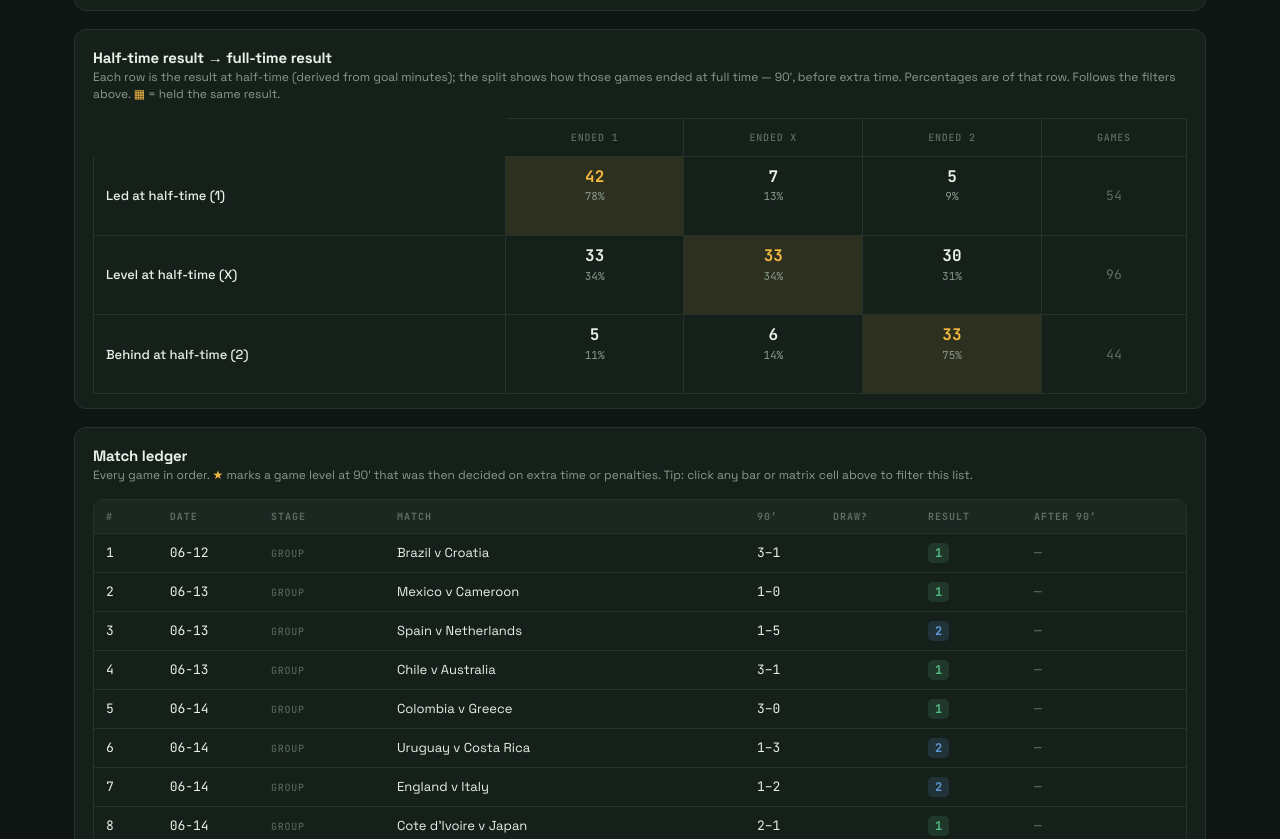
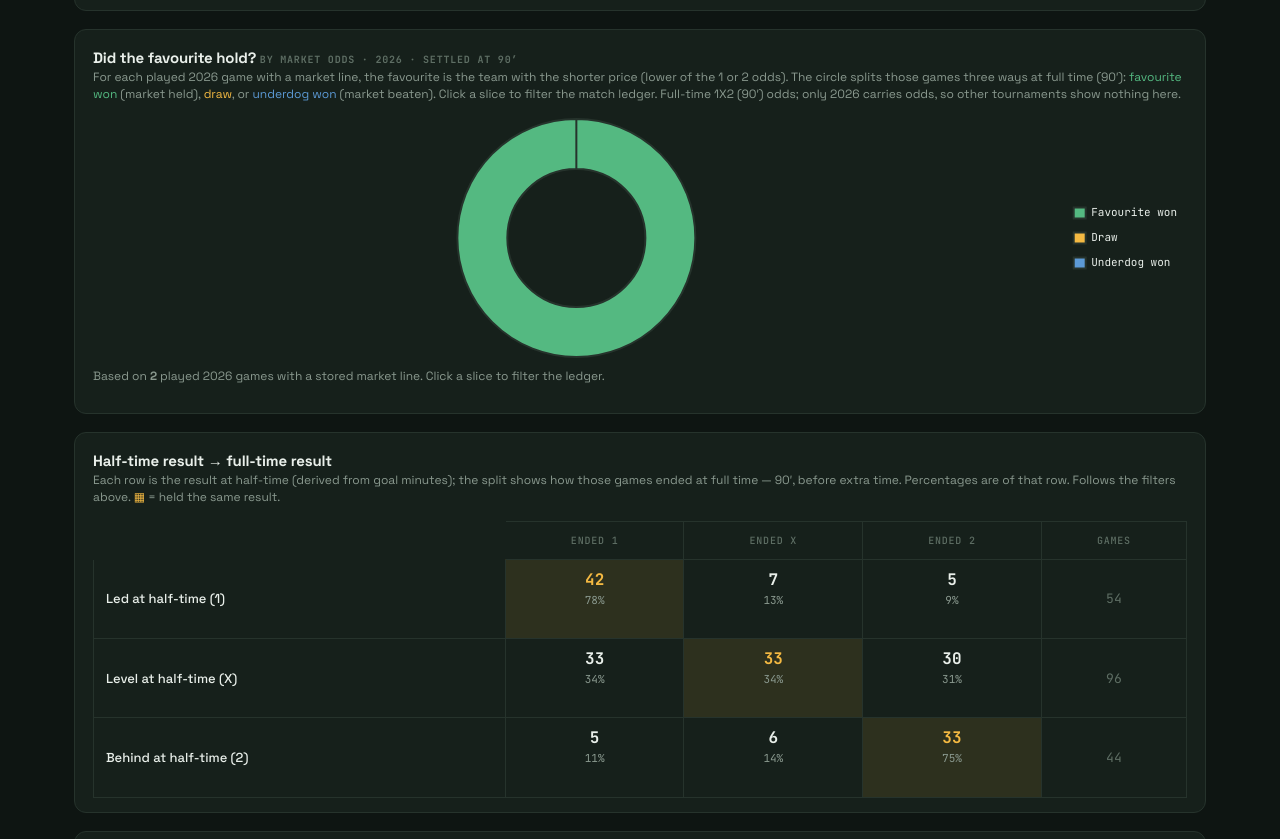
Before and after one commit to Patriks313/WorldCup, a plain HTML site: page index.html in a window 1280 px wide. Shown: the part 4138-4977 px from the top of the page. Drawn offline with nearby package versions, Linux system fonts and the light colour scheme.

Commit message:
Update index.html

```diff
--- a/index.html
+++ b/index.html
@@ -1,5 +1,5 @@
 <!DOCTYPE html>
-<!-- ===================  index.html  ·  PAGE VERSION v9  ·  11 Jun 2026  ·  World Cup Statistics  =================== -->
+<!-- ===================  index.html  ·  PAGE VERSION v10  ·  12 Jun 2026  ·  World Cup Statistics  =================== -->
 <html lang="en">
 <head>
 <meta charset="UTF-8">
@@ -214,6 +214,13 @@
     </div>
 
     <div class="panel col12">
+      <h3>Did the favourite hold? <span class="tag">by market odds · 2026 · settled at 90′</span></h3>
+      <p class="cap">For each played 2026 game with a market line, the favourite is the team with the shorter price (lower of the 1 or 2 odds). The circle splits those games three ways at full time (90′): <span style="color:var(--home)">favourite won</span> (market held), <span style="color:var(--draw)">draw</span>, or <span style="color:var(--away)">underdog won</span> (market beaten). Click a slice to filter the match ledger. Full-time 1X2 (90′) odds; only 2026 carries odds, so other tournaments show nothing here.</p>
+      <div class="chartwrap"><canvas id="oddsCircle"></canvas></div>
+      <p class="cap" id="oddsCircleNote" style="margin-top:10px"></p>
+    </div>
+
+    <div class="panel col12">
       <h3>Half-time result → full-time result</h3>
       <p class="cap">Each row is the result at half-time (derived from goal minutes); the split shows how those games ended at full time — 90′, before extra time. Percentages are of that row. Follows the filters above. <span class="star">▦</span> = held the same result.</p>
       <div id="htftWrap"></div>
@@ -306,6 +313,18 @@ function favOutcome(g){               // fav win / draw / upset at 90′
   if(rh==null||ra==null) return null;
   if(g.draw_after_90) return 'draw';
   return (g.ft[0]>g.ft[1]) === (rh<ra) ? 'fav' : 'upset';   // home-won XNOR home-is-favourite
+}
+
+// ---- market-odds engine (2026): did the shorter-priced favourite hold? settled at 90′ ----
+let ODDS = {};                       // {game_no_in_wc:{o1,oX,o2}} for 2026 games with a stored line — built in boot()
+const MKTNAME = {favwon:'Favourite won', draw:'Draw', dogwon:'Underdog won'};
+function marketOutcome(g){
+  if(g.world_cup!==2026) return null;                    // odds only exist for 2026
+  const o = ODDS[g.game_no_in_wc]; if(!o) return null;   // not played yet / no stored line
+  if(g.draw_after_90) return 'draw';
+  if(o.o1===o.o2) return null;                           // pick'em — no clear favourite
+  const homeFav = o.o1 < o.o2;                           // shorter price = market favourite
+  return (g.ft[0]>g.ft[1])===homeFav ? 'favwon' : 'dogwon';
 }
 
 // ---- drill-down: a click anywhere clickable narrows the ledger to those games ----
@@ -509,11 +528,14 @@ function render(){
   // ---- did the favourite hold? (rank-gap table; follows filters) ----
   buildFavHold();
 
+  // ---- did the favourite hold? (market-odds circle, 2026; follows filters) ----
+  buildOddsCircle();
+
   // ---- ledger table (respects the active drill-down) ----
   applyLedger();
 
   document.getElementById('foot').textContent =
-    `Page v9  ·  Source: openfootball (public domain). ${DB.notes.verification} Data v${DB.data_version} · schema v${DB.schema_version}.`;
+    `Page v10  ·  Source: openfootball (public domain). ${DB.notes.verification} Data v${DB.data_version} · schema v${DB.schema_version}.`;
 }
 
 function applyLedger(){
@@ -628,6 +650,39 @@ function buildFavHold(){
     `<th>Favourite won</th><th>Draw</th><th>Upset</th><th>Games</th>`+
     `</tr></thead><tbody>${rows}</tbody></table>`;
 }
+function buildOddsCircle(){
+  // Follows World Cup + Stage filters (via filtered()). Doughnut slice click -> ledger drill-down.
+  const G = filtered();
+  const c = {favwon:0, draw:0, dogwon:0};
+  G.forEach(g=>{ const o=marketOutcome(g); if(o) c[o]++; });
+  const order = ['favwon','draw','dogwon'];
+  const colors = {favwon:C.home, draw:C.draw, dogwon:C.away};
+  const N = c.favwon + c.draw + c.dogwon;
+  const note = document.getElementById('oddsCircleNote');
+  if(!N){
+    if(charts['oddsCircle']){ charts['oddsCircle'].destroy(); delete charts['oddsCircle']; }
+    const cv=document.getElementById('oddsCircle'), ctx=cv.getContext('2d');
+    ctx.clearRect(0,0,cv.width,cv.height);
+    note.textContent = 'No played 2026 games with a market line in view yet — this fills in as 2026 games are played.';
+    return;
+  }
+  note.innerHTML = `Based on <b>${N}</b> played 2026 game${N===1?'':'s'} with a stored market line. Click a slice to filter the ledger.`;
+  draw('oddsCircle', {
+    type:'doughnut',
+    data:{ labels: order.map(o=>MKTNAME[o]),
+           datasets:[{ data: order.map(o=>c[o]),
+                       backgroundColor: order.map(o=>colors[o]),
+                       borderColor:C.line, borderWidth:2 }] },
+    options:{ maintainAspectRatio:false, cutout:'58%',
+      plugins:{ legend:{position:'right', labels:{boxWidth:12, padding:14, color:'#E9EFEA'}},
+        tooltip:{callbacks:{label:ctx=>{ const v=ctx.parsed, p=(100*v/N).toFixed(0);
+                 return ` ${ctx.label}: ${v} (${p}%)`; }}} },
+      onClick:(evt,els)=>{ if(!els.length) return;
+        const oc = order[els[0].index];
+        setDrill(`Market · ${MKTNAME[oc]} (2026)`, g=>marketOutcome(g)===oc); }
+    }
+  });
+}
 function buildOverview(){
   // Stage filter changes the numbers; World Cup filter does NOT touch this table.
   const stageLabel = sel.stage==='all' ? '' : (sel.stage==='group' ? ' · Group stage only' : ' · Knockout only');
@@ -671,6 +726,10 @@ async function boot(){
   YEARS = DB.world_cups.map(w=>w.year).sort();
   RANK = {};
   DB.world_cups.forEach(w=>{ RANK[w.year]={}; (w.teams||[]).forEach(tm=>{ RANK[w.year][tm.team]=tm.fifa_rank; }); });
+  ODDS = {};
+  ((DB.odds && DB.odds.matches) || []).forEach(m=>{
+    if(m.game_no_in_wc!=null) ODDS[m.game_no_in_wc]={o1:m.odds_1, oX:m.odds_X, o2:m.odds_2};
+  });
   computeRounds();
   buildFavTable();
   const wcBtns = [['all','All']].concat(YEARS.map(y=>[String(y),String(y)]));
```
